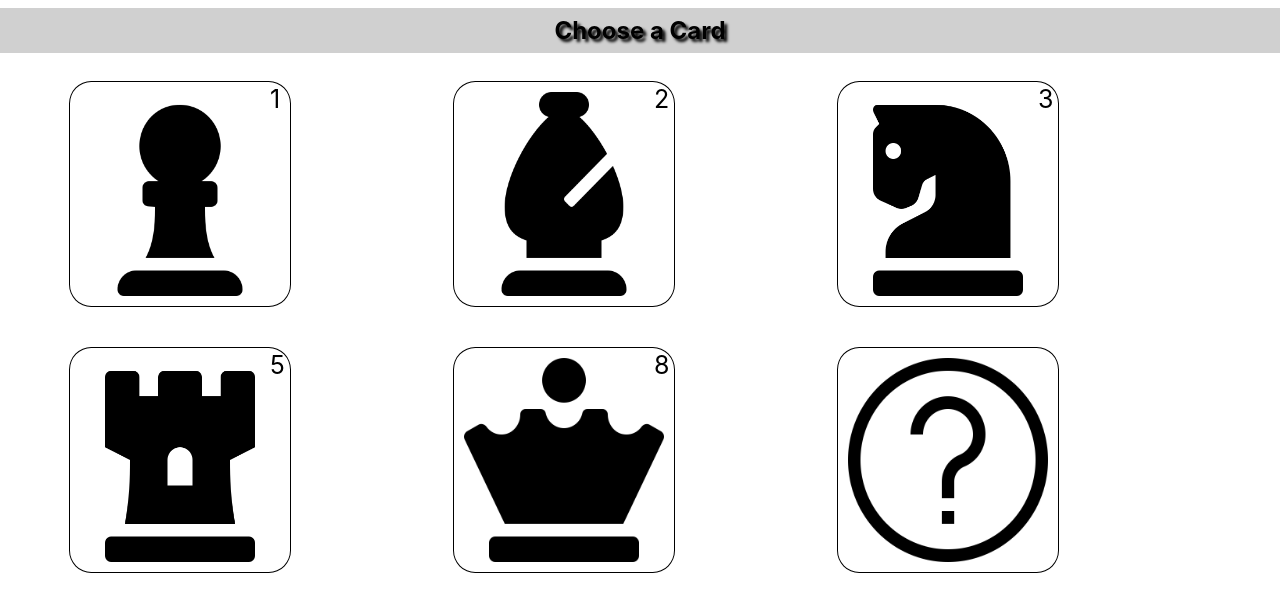
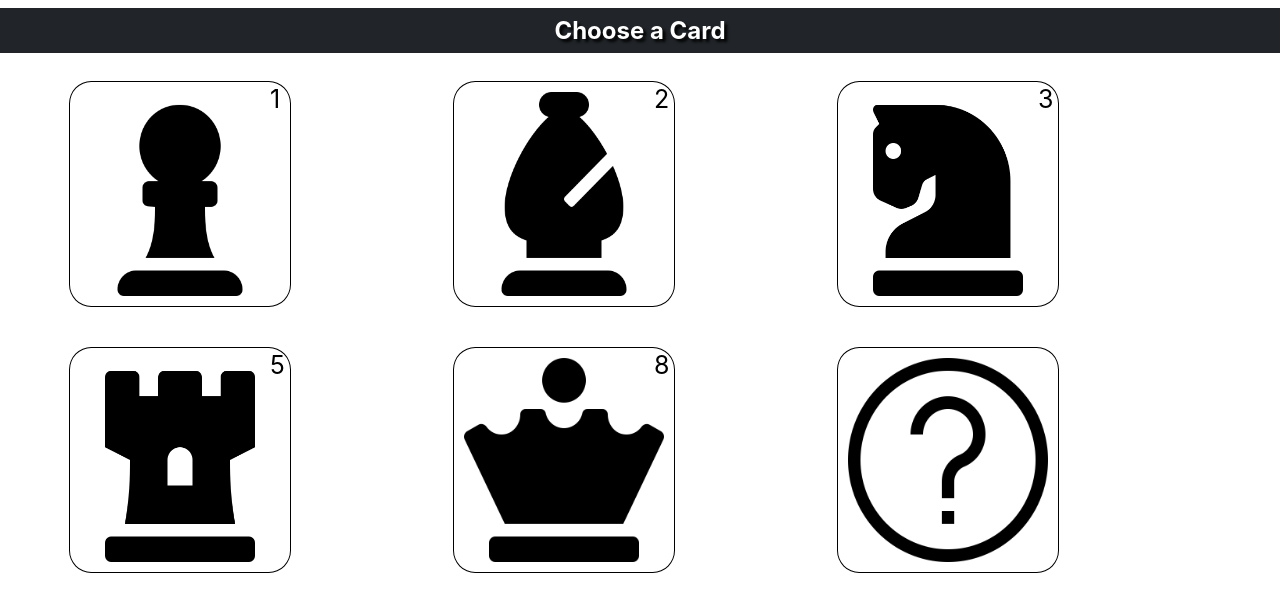
Before and after one commit to piscibus/scrum-poker, a React (Create React App) app: page /#/ in a window 1280 px wide. Shown: the top 612 px of the page. Built offline with nearby package versions, Linux system fonts and the light colour scheme.

Commit message:
change title style

```diff
--- a/src/components/Home/Home.module.css
+++ b/src/components/Home/Home.module.css
@@ -1,11 +1,11 @@
 .title-primary {
   text-align: center;
   padding: 0.5rem;
-  color: #000;
+  color: #fff;
   margin-top: 0.5rem !important;
   margin-bottom: 0.5rem !important;
   text-shadow: 3px 3px 3px #000000;
-  background-color: #d0d0d0;
+  background-color: #212529;
 }
 .container {
   width: 90%;
```
